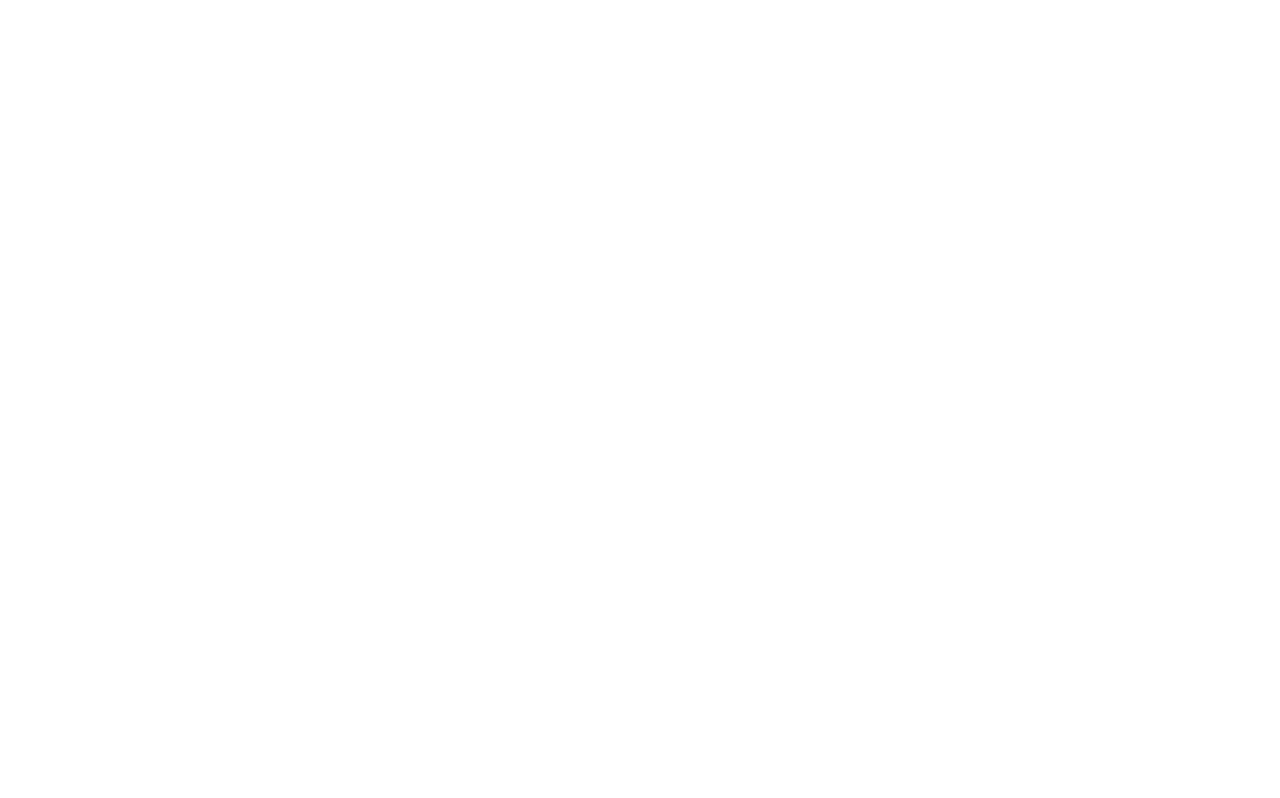
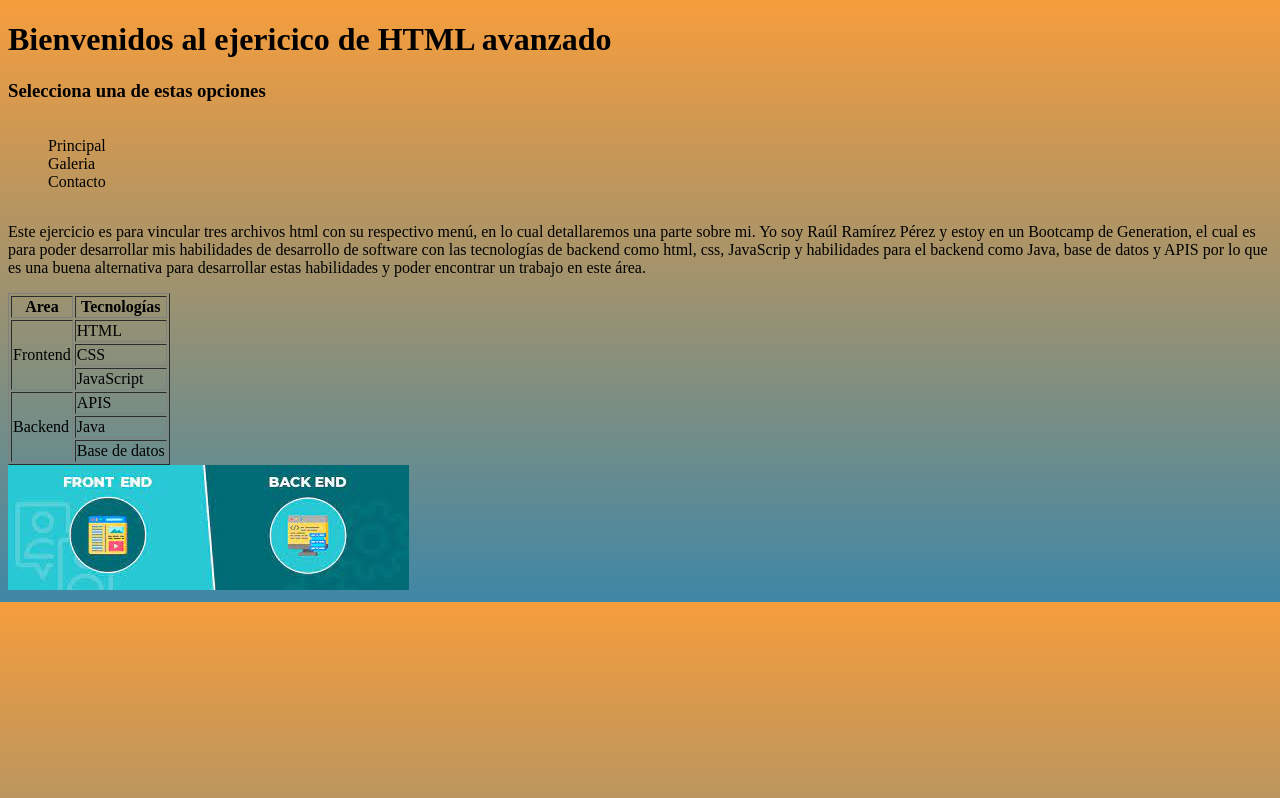
Before and after one commit to ramssrez/GenerarionBootcamp, a plain HTML site: page primerEjercicioHTML/ejercicioTresArchivos/principal.html in a window 1280 px wide. Drawn offline with Linux system fonts and the light colour scheme.

Commit message:
Creación de las paginas que se conectan

```diff
--- a/primerEjercicioHTML/ejercicioTresArchivos/principal.html
+++ b/primerEjercicioHTML/ejercicioTresArchivos/principal.html
@@ -3,8 +3,57 @@
     <head lang="es">
         <meta charset="UTF-8"/>
         <title>Ejercicio HTML avanzado</title>
+        <link rel="stylesheet" href="/styles/formulario.css">
     </head>
     <body>
+        <h1>Bienvenidos al ejericico de HTML avanzado</h1>
+        <h3>Selecciona una de estas opciones</h3>
+        <nav>
+            <div class="menu">
+                <ul>
+                    <li> <a href="/ejercicioTresArchivos/principal.html">Principal</a> </li>
+                    <li> <a href="/ejercicioTresArchivos/galeria.html">Galeria </a></li>
+                    <li> <a href="/ejercicioTresArchivos/contacto.html"> Contacto</a></li>
+                </ul>
+            </div>
 
+        </nav>
+        <p>
+            Este ejercicio es para vincular tres archivos html con su respectivo menú, en lo cual detallaremos una parte sobre mi.
+            Yo soy Raúl Ramírez Pérez y estoy en un Bootcamp de Generation, el cual es para poder desarrollar mis habilidades de desarrollo de software con las tecnologías de backend como html, css, JavaScrip y habilidades para el backend como Java, base de datos y APIS por lo que es una buena alternativa para desarrollar estas habilidades y poder encontrar un trabajo en este área.
+        </p>
+        <div>
+            <table border="1">
+                <tr>
+                    <th>Area</th>
+                    <th>Tecnologías</th>
+                </tr>
+                <tr>
+                    <td rowspan="3">Frontend</td>
+                    <td>HTML</td>
+                </tr>
+                <tr>
+                    <td>CSS</td>
+                </tr>
+                <tr>
+                    <td>JavaScript</td>
+                </tr>
+                <tr>
+                    <td rowspan="3">
+                        Backend
+                    </td>
+                    <td>APIS</td>
+                </tr>
+                <tr>
+                    <td>Java</td>
+                </tr>
+                <tr>
+                    <td>Base de datos</td>
+                </tr>
+            </table>
+        </div>
+        <div>
+            <img src="/img/full.jpg" alt="Backend y Frontend">
+        </div>
     </body>
 </html>
--- a/primerEjercicioHTML/styles/formulario.css
+++ b/primerEjercicioHTML/styles/formulario.css
@@ -22,3 +22,20 @@
     border-radius: 10rem;
     font-size: 20px;
 }
+body{
+    background: linear-gradient(#f69d3c, #3f87a6);
+}
+li{
+    list-style: none;
+    margin-right: 25px;
+
+}
+a{
+    text-decoration: none;
+    color:black
+}
+.menu{
+    display: flex;
+    justify-content: space-between;
+    align-items:flex-end;
+}
```
Also changed, not shown: primerEjercicioHTML/ejercicioTresArchivos/contacto.html (+44 -0 lines), primerEjercicioHTML/ejercicioTresArchivos/galeria.html (+20 -1 lines), primerEjercicioHTML/img/Frontend.jpg (added), primerEjercicioHTML/img/FullStack.png (added), primerEjercicioHTML/img/backenddsf.png (added), primerEjercicioHTML/img/diferencia.jpg (added), primerEjercicioHTML/img/full.jpg (added).
